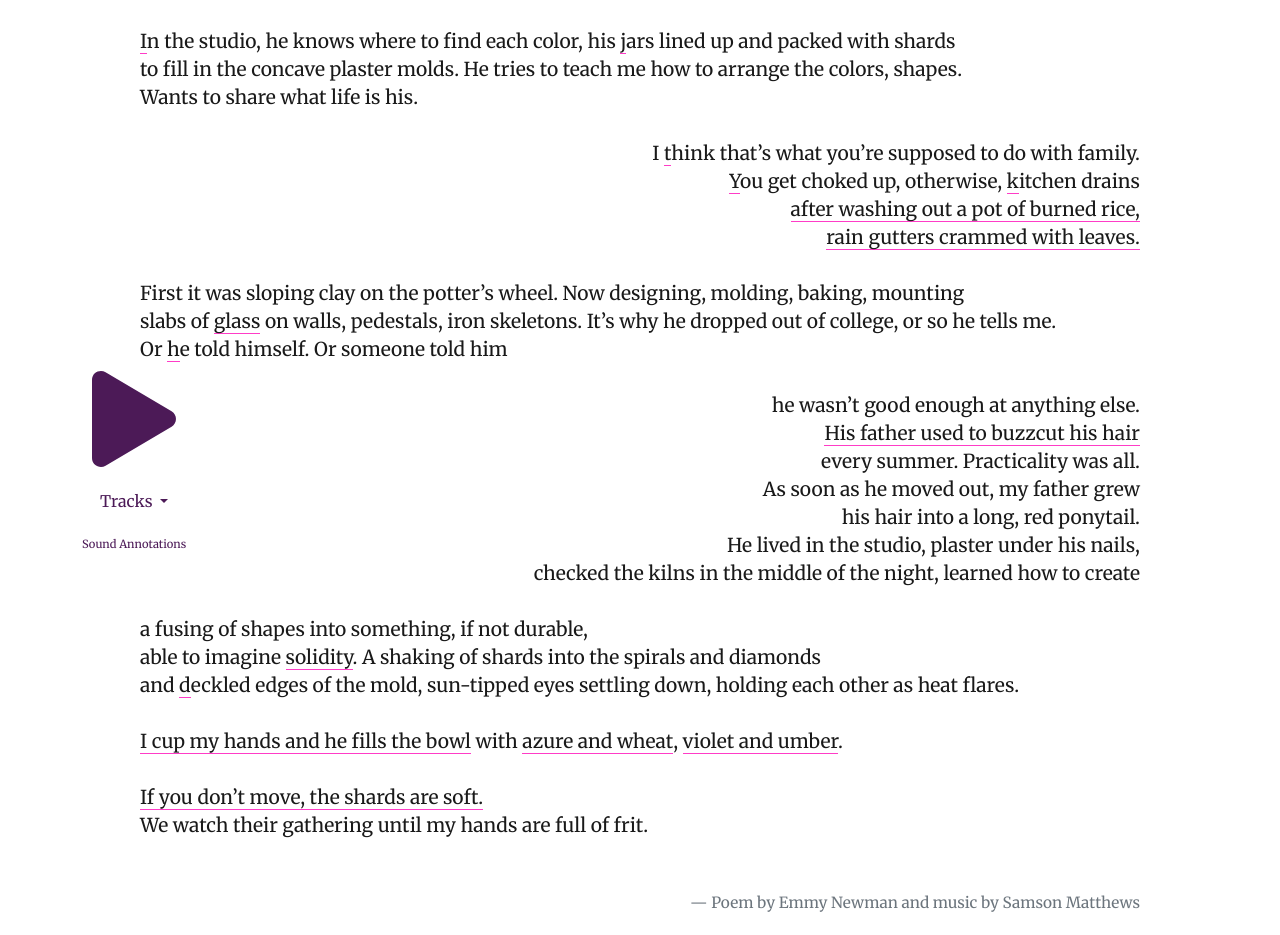
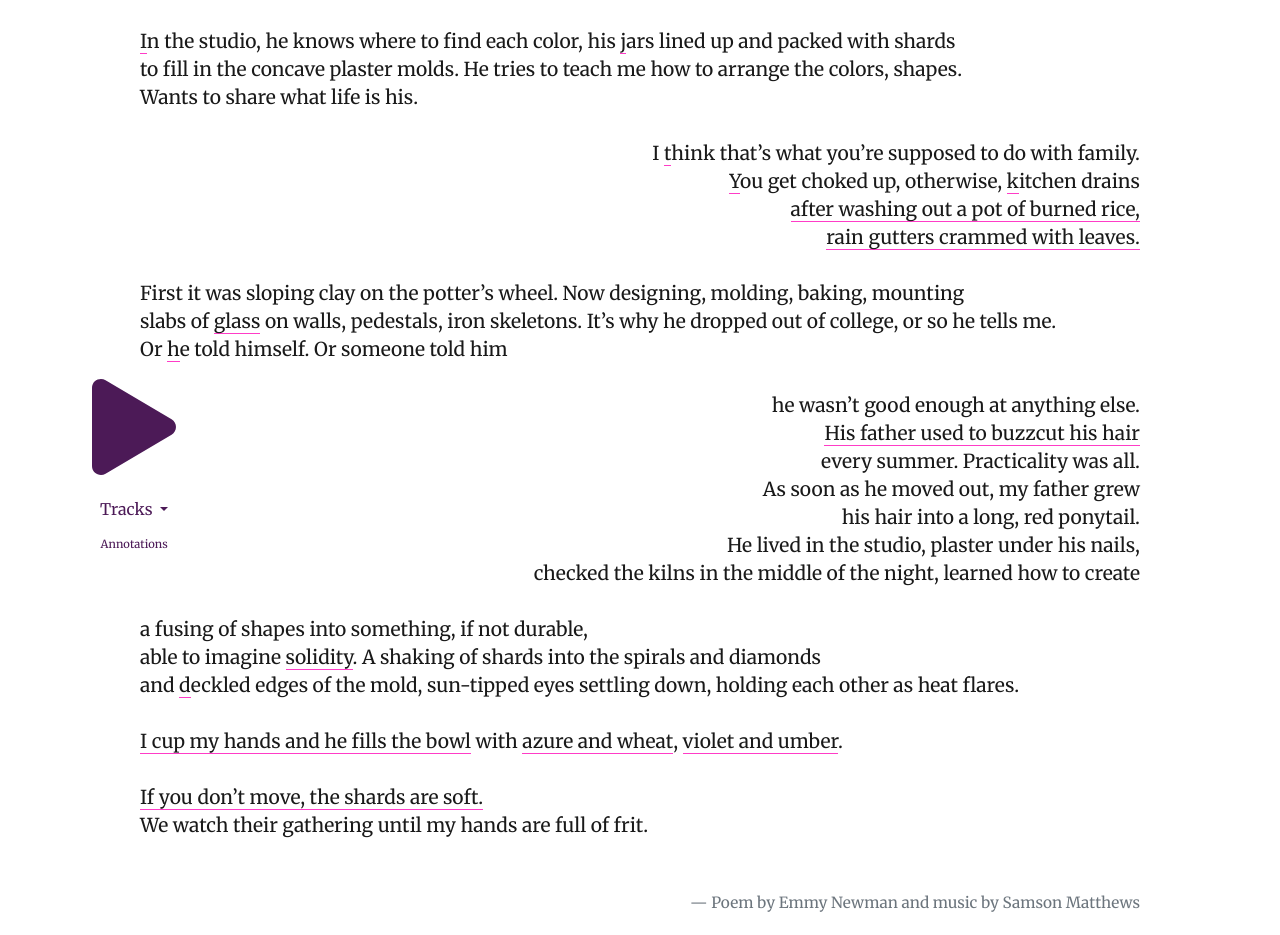
Before and after one commit to thecdil/shards_source, a Jekyll site: the page built from index.html, in a window 1280 px wide. Shown: the part 293-1228 px from the top of the page. Built offline with Jekyll 4.4.1, drawn with Linux system fonts in a browser that asks for light colours.

Commit message:
tweak home page btns

```diff
--- a/index.html
+++ b/index.html
@@ -83,8 +83,8 @@
                     <button class="dropdown-item track annotation" type="button" id="shards_002">Typed text</button>
                 </div>
             </div>
-            <button class="btn btn-link btn-sm mt-2" title="Toggle Sound Annotations" id="annotation-toggle">
-                <small>Sound Annotations</small>
+            <button class="btn btn-link btn-sm" title="Toggle Sound Annotations" id="annotation-toggle">
+                <small>Annotations</small>
             </button>
         </div>
         <div class="col-10">
```
